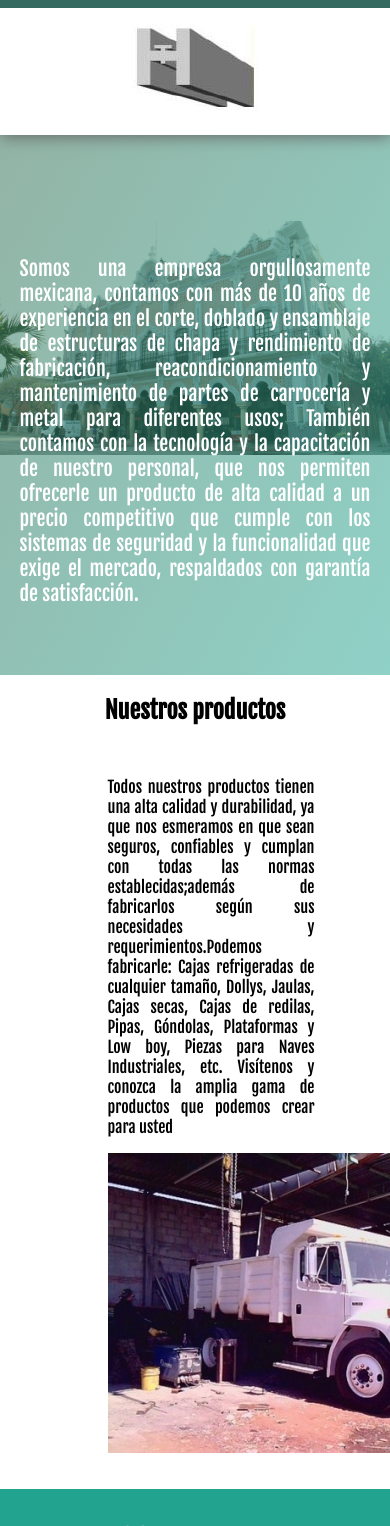
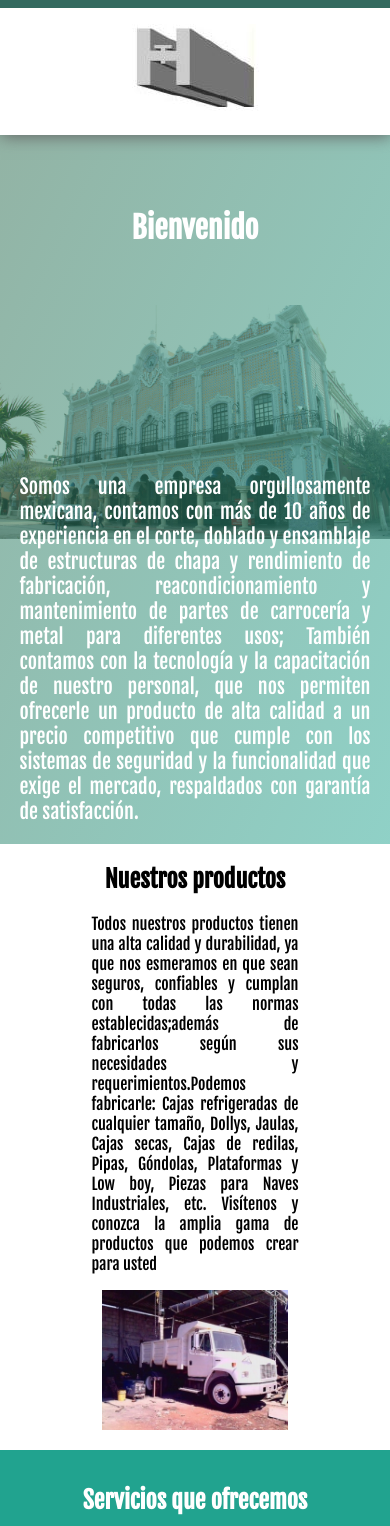
Before and after one commit to GerardCod/laminadetehuacan, a PHP site: page / in a window 390 px wide; the page is wider, and only the part inside the window is pictured. Shown: the top 1526 px of that part. Run offline with PHP 8.4, Linux system fonts and the light colour scheme.

Commit message:
Modificando diseño

```diff
--- a/css/main.css
+++ b/css/main.css
@@ -72,6 +72,7 @@
 .jumbotron{
     display: flex;
     justify-content: center;
+    align-items: flex-end;
     background-image: linear-gradient(to bottom right, rgb(39, 99, 69,0.5), rgb(33, 163, 143,0.5)), url("../assets/palacio.jpg");
     background-repeat: no-repeat, no-repeat;
     background-position: center, center;
@@ -81,10 +82,10 @@
 }
 
 .jumbo-title{
-    height: 80vh;
+    height: 100vh;
     display: flex;
     justify-content: center;
-    align-items: center;
+    align-items: flex-end;
     flex-wrap: wrap;
     color: #FFF;
     font-size: 20px;
@@ -266,6 +267,9 @@
         height: 50vh;
     }
 
+    .jumbo-title{
+        width: 90%;
+    }
 
 
 
@@ -304,15 +308,26 @@
         text-align: center;
     }
 
+    .jumbo-title{
+        width: 100%;
+    }
+
+    .jumbo-description{
+        width: 100%;
+    }
+
     .description-content, .description-main{
         display: block;
         width: 100%;
-        padding: 1em;
         text-align: center;
     }
 
     .description-text{
         width: 100%;
+    }
+
+    .description-main img{
+        width: 90%;
     }
 
     .services-container{
```
